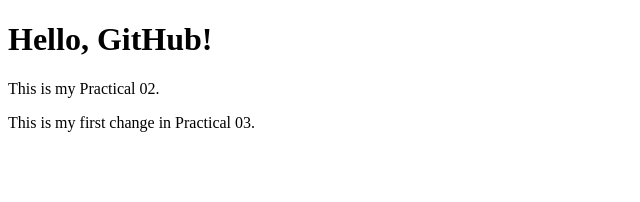
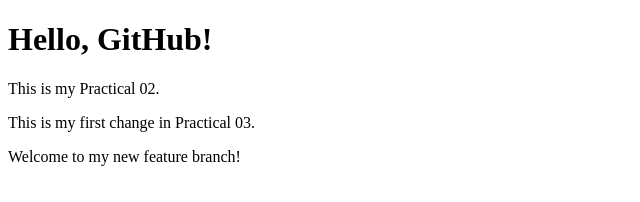
Before and after one commit to aarav-dubey07/Practical-02, a plain HTML site: page index.html in a window 1280 px wide. Shown: the whole page, without its empty margins (0-640 px from the left). Drawn offline with Linux system fonts and the light colour scheme.

Commit message:
Added homepage feature

```diff
--- a/index.html
+++ b/index.html
@@ -9,3 +9,6 @@
 </body>
 </html>
 <p>This is my first change in Practical 03.</p>
+<p>Welcome to my new feature branch!</p>
+</body>
+</html>
```
